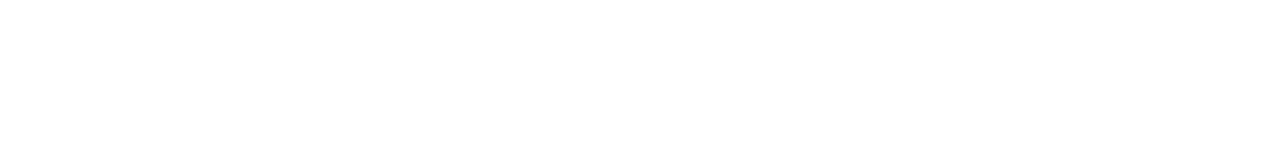
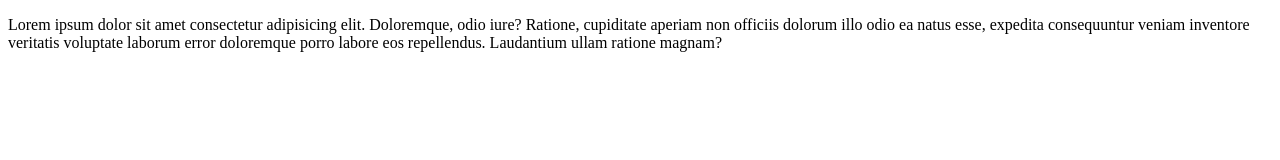
Before and after one commit to iamalmamun/my-first-repo, a plain HTML site: page index.html in a window 1280 px wide. Drawn offline with Linux system fonts and the light colour scheme.

Commit message:
test commit

```diff
--- a/index.html
+++ b/index.html
@@ -1,12 +1,18 @@
 <!DOCTYPE html>
 <html lang="en">
+
 <head>
     <meta charset="UTF-8">
     <meta http-equiv="X-UA-Compatible" content="IE=edge">
     <meta name="viewport" content="width=device-width, initial-scale=1.0">
     <title>My First Github Repo</title>
 </head>
+
 <body>
+    <p>Lorem ipsum dolor sit amet consectetur adipisicing elit. Doloremque, odio iure? Ratione, cupiditate aperiam non
+        officiis dolorum illo odio ea natus esse, expedita consequuntur veniam inventore veritatis voluptate laborum
+        error doloremque porro labore eos repellendus. Laudantium ullam ratione magnam?</p>
 
 </body>
+
 </html>
```
